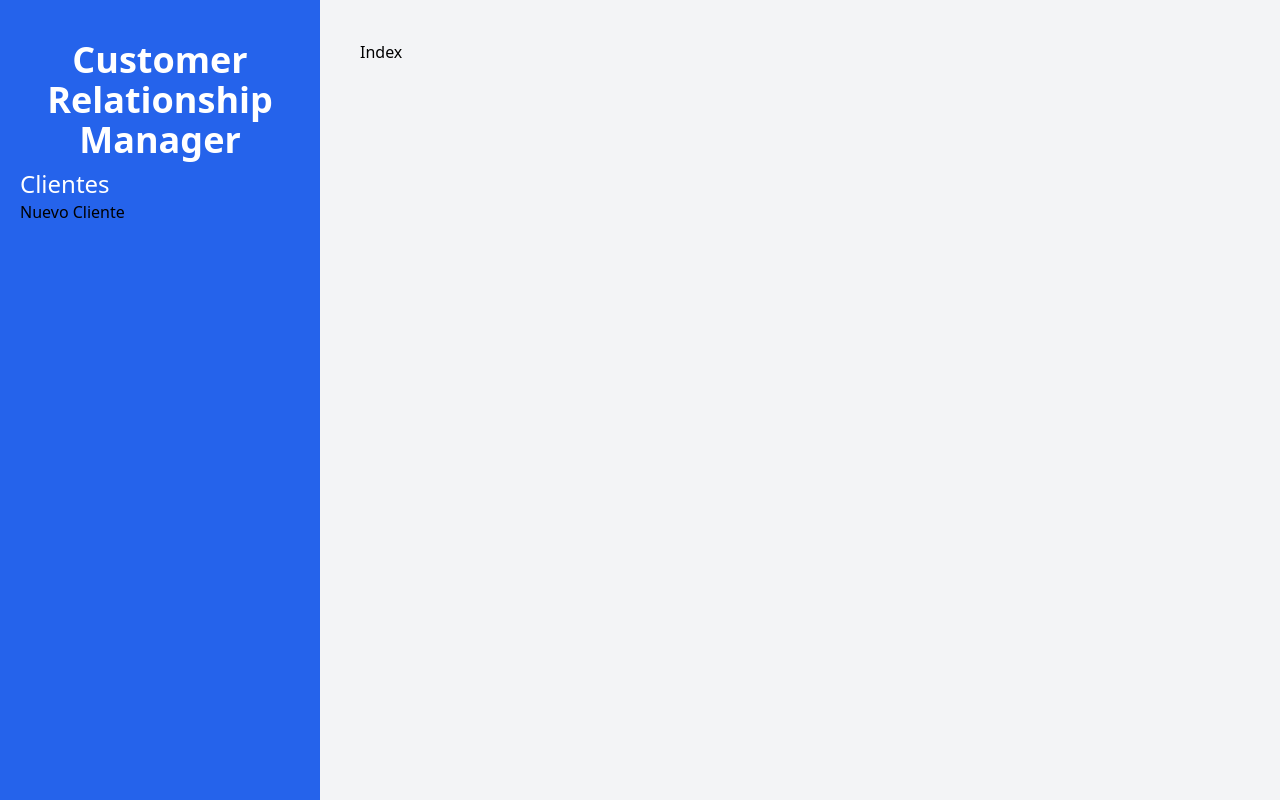
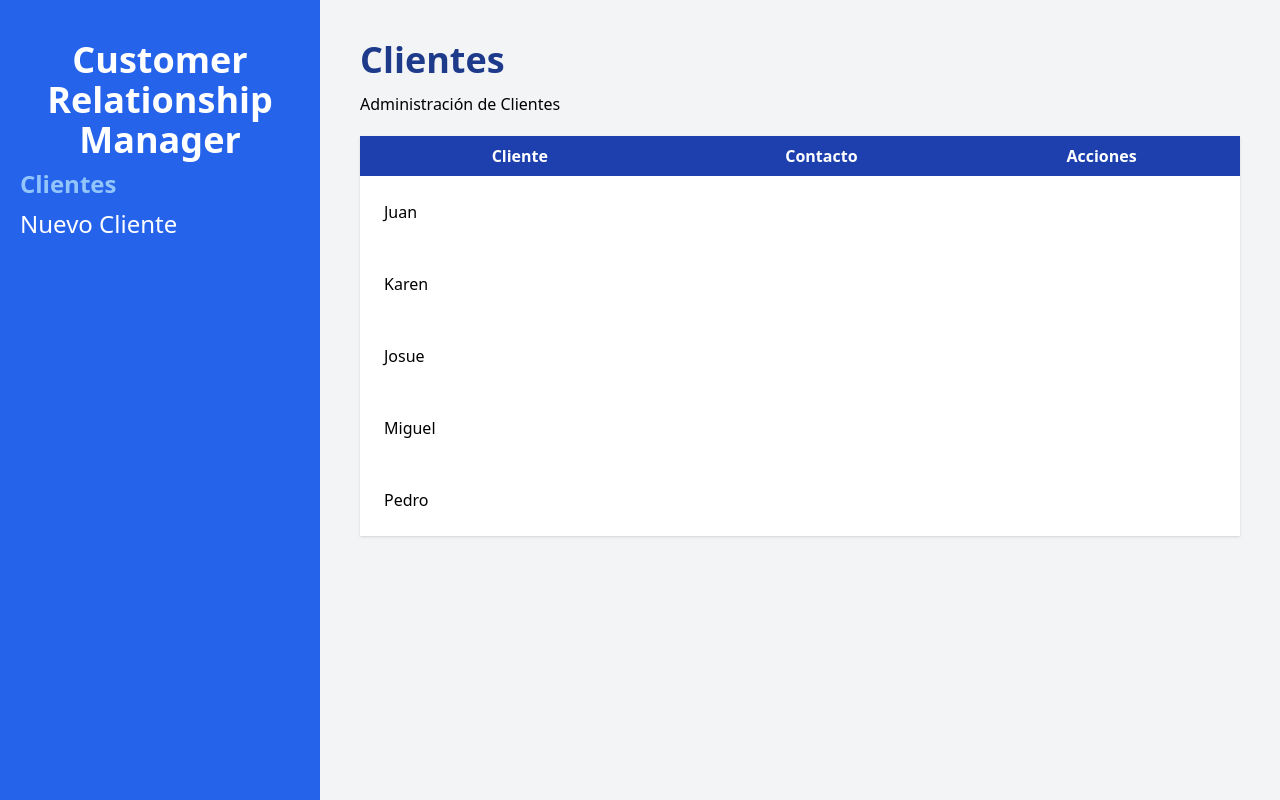
Before and after one commit to valentingm1/REACT04adminClientes, a React (Vite) app: page / in a window 1280 px wide. Built offline with nearby package versions, Linux system fonts and the light colour scheme.

Commit message:
Tabla de clientes en index, componente cliente, mostrando nombres de clientes

```diff
--- /dev/null
+++ b/src/components/Cliente.jsx
@@ -0,0 +1,14 @@
+
+
+function Cliente({cliente}) {
+
+    const {nombre, empresa, mail, telefono, id} = cliente
+
+  return (
+    <tr>
+        <td className="p-6">{nombre}</td>
+    </tr>
+  )
+}
+
+export default Cliente
--- a/src/components/Layout.jsx
+++ b/src/components/Layout.jsx
@@ -1,23 +1,41 @@
-import { Outlet, Link } from "react-router-dom"
+import { Outlet, Link, useLocation } from "react-router-dom";
 
 function Layout() {
+  const location = useLocation();
+
   return (
     <div className="md:flex md:min-h-screen">
       <aside className="md:w-1/4 bg-blue-600 px-5 py-10">
-            <h2 className="text-4xl font-black text-center text-white">Customer Relationship Manager</h2>
+        <h2 className="text-4xl font-black text-center text-white">
+          Customer Relationship Manager
+        </h2>
 
         <nav>
-            <Link className="text-2xl block mt-2 hover:text-blue-300 text-white" href="/">Clientes</Link>
-            <Link href="/clientes/nuevo">Nuevo Cliente</Link>
+          <Link
+            className={`${
+              location.pathname === "/" ? "text-blue-300 font-bold" : "text-white"
+            } text-2xl block mt-2 hover:text-blue-300`}
+            to="/"
+          >
+            Clientes
+          </Link>
+          <Link
+            className={`${
+              location.pathname === "/clientes/nuevo"
+                ? "text-blue-300 font-bold"
+                : "text-white"
+            } text-2xl block mt-2 hover:text-blue-300`}
+            to="/clientes/nuevo"
+          >
+            Nuevo Cliente
+          </Link>
         </nav>
-
       </aside>
       <main className="md: w-3/4 p-10 md:h-screen overflow-scroll">
-            <Outlet/>
+        <Outlet />
       </main>
-
     </div>
-  )
+  );
 }
 
-export default Layout
+export default Layout;
--- a/src/main.jsx
+++ b/src/main.jsx
@@ -4,7 +4,7 @@ import './index.css'
 import { createBrowserRouter, RouterProvider } from 'react-router-dom'
 import Layout from './components/Layout'
 import NuevoCliente from './pages/NuevoCliente'
-import Index from './pages/Index'
+import Index, {loader as indexLoader } from './pages/Index'
 
 const router = createBrowserRouter([
   {
@@ -13,7 +13,8 @@ const router = createBrowserRouter([
   children: [
     {
       index: true,
-      element: <Index />
+      element: <Index />,
+      loader: indexLoader
     },
     {
     path: "/clientes/nuevo",
--- a/src/pages/Index.jsx
+++ b/src/pages/Index.jsx
@@ -1,8 +1,78 @@
-import React from 'react'
+import { useLoaderData } from "react-router-dom"
+import Cliente from "../components/Cliente.jsx";
+
+export function loader(){
+
+  const clientes = [
+    {
+        id: 1,
+        nombre: 'Juan',
+        telefono: 102013313,
+        email: "juan@juan.com",
+        empresa: 'Codigo Con Juan'
+    },
+    {
+        id: 2,
+        nombre: 'Karen',
+        telefono: 138198313,
+        email: "karen@juan.com",
+        empresa: 'Codigo Con Juan'
+    },
+    {
+        id: 3,
+        nombre: 'Josue',
+        telefono: 31983913,
+        email: "josue@juan.com",
+        empresa: 'Codigo Con Juan'
+    },
+    {
+        id: 4,
+        nombre: 'Miguel',
+        telefono: 319381983,
+        email: "miguel@juan.com",
+        empresa: 'Codigo Con Juan'
+    },
+    {
+        id: 5,
+        nombre: 'Pedro',
+        telefono: 1398198938,
+        email: "pedro@juan.com",
+        empresa: 'Codigo Con Juan'
+    },
+];
+  return clientes;
+
+}
 
 function Index() {
+  const data = useLoaderData();
+
+
   return (
-    <div>Index</div>
+    <>
+    <h1 className='font-black text-4xl text-blue-900'>Clientes</h1>
+    <p className='mt-3'>Administración de Clientes</p>
+    {data.length ? (<table className="w-full bg-white shadow mt-5 table-auto">
+      <thead className="bg-blue-800 text-white">
+        <tr>
+          <th className="p-2">Cliente</th>
+          <th className="p-2">Contacto</th>
+          <th className="p-2">Acciones</th>
+        </tr>
+      </thead>
+        <tbody>
+          {data.map( cliente => (
+          <Cliente
+          cliente={cliente}
+          key={cliente.id}
+          />
+        ))}
+        </tbody>
+
+    </table>) : (<p className="text-center mt-10">No se añadieron clientes</p>)
+
+    }
+    </>
   )
 }
 
```
Lines whose indentation alone changed are shown as unchanged.
